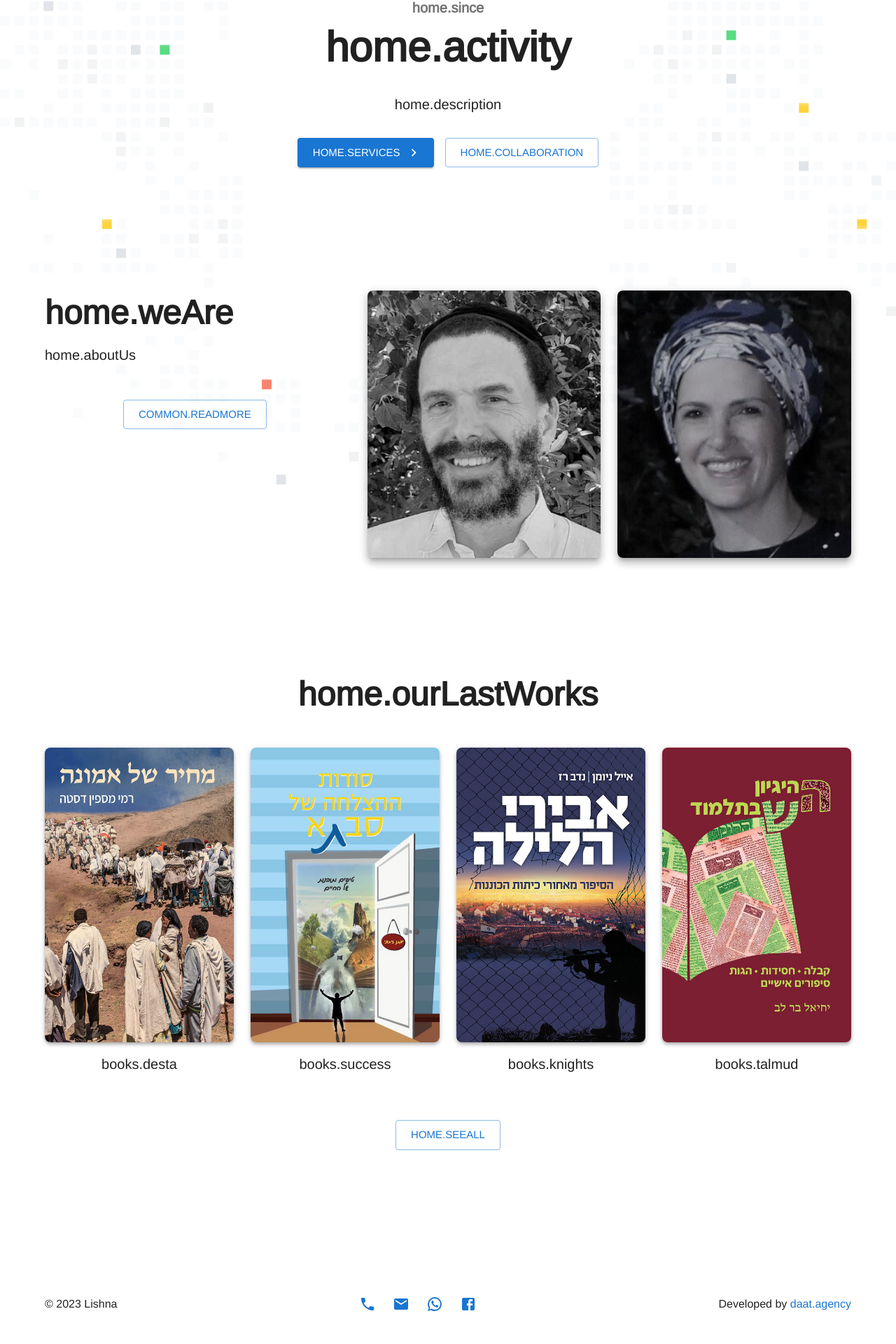
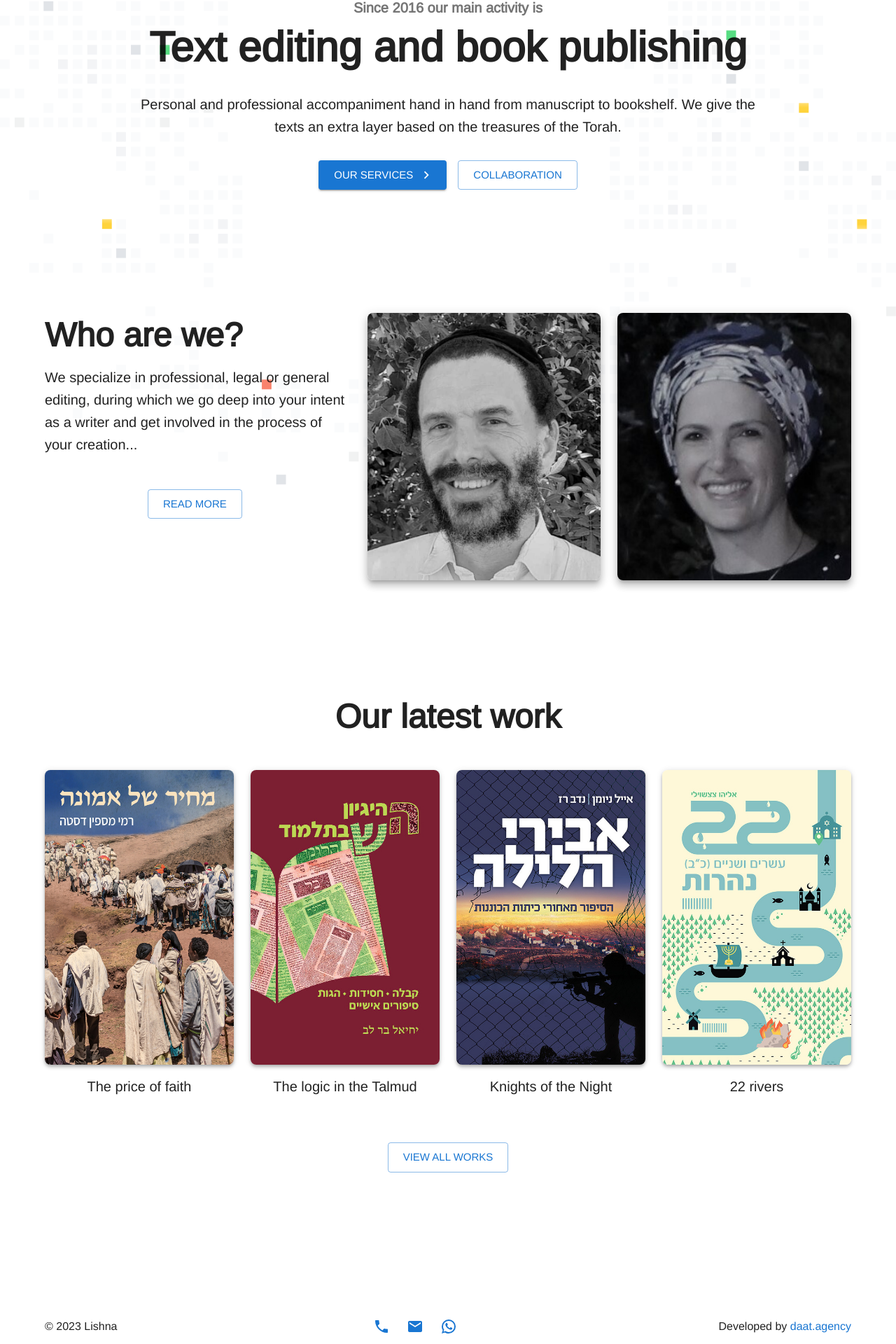
Before and after one commit to oleynichenko/lishna, a React (Create React App) app: page / in a window 1280 px wide. Shown: the part 269-2189 px from the top of the page at 70% size. Before the commit the page ends 2168 px from the top, so only its background shows below. Built offline with nearby package versions, Linux system fonts and the light colour scheme.

Commit message:
update home page

```diff
--- a/src/components/OurWorks.js
+++ b/src/components/OurWorks.js
@@ -5,18 +5,12 @@ import Typography from '@mui/material/Typography';
 import Button from '@mui/material/Button';
 import { useNavigate } from 'react-router-dom';
 import destaImage from '../assets/images/books/desta.jpg';
-import factsImage from '../assets/images/books/facts.jpg';
+// import factsImage from '../assets/images/books/facts.jpg';
 import knightsImage from '../assets/images/books/knights.jpg';
 import neharotImage from '../assets/images/books/neharot.jpg';
-import skinnyImage from '../assets/images/books/skinny.jpg';
-import successImage from '../assets/images/books/success.jpg';
+// import skinnyImage from '../assets/images/books/skinny.jpg';
+// import successImage from '../assets/images/books/success.jpg';
 import talmudImage from '../assets/images/books/talmud.jpg';
-
-function getMultipleRandom(arr, num) {
-  const shuffled = [...arr].sort(() => 0.5 - Math.random());
-
-  return shuffled.slice(0, num);
-}
 
 const books = [
   {
@@ -24,8 +18,8 @@ const books = [
     image: destaImage,
   },
   {
-    id: 'facts',
-    image: factsImage,
+    id: 'talmud',
+    image: talmudImage,
   },
   {
     id: 'knights',
@@ -35,25 +29,23 @@ const books = [
     id: 'neharot',
     image: neharotImage,
   },
-  {
-    id: 'skinny',
-    image: skinnyImage,
-  },
-  {
-    id: 'success',
-    image: successImage,
-  },
-  {
-    id: 'talmud',
-    image: talmudImage,
-  },
+  // {
+  //   id: 'facts',
+  //   image: factsImage,
+  // },
+  // {
+  //   id: 'skinny',
+  //   image: skinnyImage,
+  // },
+  // {
+  //   id: 'success',
+  //   image: successImage,
+  // },
 ];
 
 function OurWorks({ sx }) {
-  const { t } = useTranslation();
+  const { t, i18n } = useTranslation();
   const navigate = useNavigate();
-
-  const randomBooks = getMultipleRandom(books, 4);
 
   return (
     <Container maxWidth="lg" disableGutters sx={{ ...sx, textAlign: 'center' }}>
@@ -61,7 +53,7 @@ function OurWorks({ sx }) {
         {t('home.ourLastWorks')}
       </Typography>
       <Grid container spacing={{ xs: 6, sm: 3 }} sx={{ mb: {xs: 6, md: 8} }}>
-        {randomBooks.map((book) => (
+        {books.map((book) => (
           <Grid item xs={12} sm={6} md={3} key={book.id}>
             <Box
               component="img"
@@ -74,7 +66,9 @@ function OurWorks({ sx }) {
               alt={t(`books.${book.id}`)}
               src={book.image}
             />
-            <Typography variant="h6">{t(`books.${book.id}`)}</Typography>
+            {i18n.language !== 'he' && (
+              <Typography variant="h6">{t(`books.${book.id}`)}</Typography>
+            )}
           </Grid>
         ))}
       </Grid>
--- a/src/components/Social.js
+++ b/src/components/Social.js
@@ -1,15 +1,16 @@
 import React from 'react';
-import { useTranslation } from 'react-i18next';
+import {useTranslation} from 'react-i18next';
 import EmailIcon from '@mui/icons-material/Email';
 import WhatsAppIcon from '@mui/icons-material/WhatsApp';
 import LocalPhoneIcon from '@mui/icons-material/LocalPhone';
-import FacebookIcon from '@mui/icons-material/Facebook';
-import { Stack } from '@mui/material';
+import {Stack} from '@mui/material';
 import Tooltip from '@mui/material/Tooltip';
 import IconButton from '@mui/material/IconButton';
+import useSettings from "../hooks/useSettings";
 
 function Social({ sx }) {
   const { t } = useTranslation();
+  const { phone, email, whatsup } = useSettings();
 
   return (
     <Stack
@@ -20,23 +21,18 @@ function Social({ sx }) {
       }}
     >
       <Tooltip title={t('icons.phone')} sx={{ mr: 1 }}>
-        <IconButton color="primary">
+        <IconButton color="primary" onClick={() => window.location.href = `tel:+${phone}`}>
           <LocalPhoneIcon />
         </IconButton>
       </Tooltip>
-      <Tooltip title={t('icons.email')} sx={{ mr: 1 }}>
+      <Tooltip title={t('icons.email')} sx={{ mr: 1 }} onClick={() => window.location.href = `mailto:${email}`}>
         <IconButton color="primary">
           <EmailIcon />
         </IconButton>
       </Tooltip>
-      <Tooltip title={t('icons.whatsapp')} sx={{ mr: 1 }}>
+      <Tooltip title={t('icons.whatsapp')} sx={{ mr: 1 }} onClick={() => window.location.href = `https://wa.me/${whatsup}`}>
         <IconButton color="primary">
           <WhatsAppIcon />
-        </IconButton>
-      </Tooltip>
-      <Tooltip title={t('icons.facebook')}>
-        <IconButton color="primary">
-          <FacebookIcon />
         </IconButton>
       </Tooltip>
     </Stack>
--- a/src/config.js
+++ b/src/config.js
@@ -1,3 +1,6 @@
 export const defaultSettings = {
-  maxAppWidth: 'lg'
+  maxAppWidth: 'lg',
+  phone: '+972527710700',
+  whatsup: '972556808872',
+  email: 'eladina7@gmail.com'
 };
--- a/src/contexts/SettingsContext.js
+++ b/src/contexts/SettingsContext.js
@@ -11,7 +11,10 @@ const SettingsContext = createContext(initialState);
 
 function SettingsProvider({ children }) {
   const [settings, setSettings] = useLocalStorage('settings', {
-    maxAppWidth: initialState.maxAppWidth
+    maxAppWidth: initialState.maxAppWidth,
+    phone: initialState.phone,
+    whatsup: initialState.whatsup,
+    email: initialState.email
   });
 
   // const onChangeDirection = (event) => {
--- a/src/locales/en.json
+++ b/src/locales/en.json
@@ -2,7 +2,8 @@
   "common": {
     "siteName": "Lishna",
     "developedBy": "Developed by",
-    "changeLang": "Change language"
+    "changeLang": "Change language",
+    "readMore": "Read more"
   },
   "langs": {
     "en": "English",
@@ -21,5 +22,25 @@
     "facebook": "Write in Facebook",
     "phone": "Make a phone call",
     "whatsapp": "Write in WhatsApp"
+  },
+  "home": {
+    "since": "Since 2016 our main activity is",
+    "activity": "Text editing and book publishing",
+    "description": "Personal and professional accompaniment hand in hand from manuscript to bookshelf. We give the texts an extra layer based on the treasures of the Torah.",
+    "services": "Our services",
+    "collaboration": "Collaboration",
+    "weAre": "Who are we?",
+    "ourLastWorks": "Our latest work",
+    "aboutUs": "We specialize in professional, legal or general editing, during which we go deep into your intent as a writer and get involved in the process of your creation...",
+    "seeAll": "View all works"
+  },
+  "books": {
+    "desta": "The price of faith",
+    "talmud": "The logic in the Talmud",
+    "knights": "Knights of the Night",
+    "neharot": "22 rivers",
+    "facts": "Facts",
+    "skinny": "Skinny",
+    "success": "Success"
   }
 }
--- a/src/locales/he.json
+++ b/src/locales/he.json
@@ -24,5 +24,14 @@
   },
   "home": {
     "since": "Since 2016 We are engaged"
+  },
+  "books": {
+    "desta": "מחיר של אמונה",
+    "talmud": "ההגיון שבתלמוד",
+    "knights": "בירי הלילה",
+    "neharot": "כב נהרות",
+    "facts": "Facts",
+    "skinny": "Skinny",
+    "success": "Success"
   }
 }
--- a/src/locales/ru.json
+++ b/src/locales/ru.json
@@ -35,12 +35,12 @@
     "seeAll": "Смотреть все работы"
   },
   "books": {
-    "desta": "Desta",
+    "desta": "Цена веры",
+    "talmud": "Логика Талмуда",
+    "knights": "Рыцари ночи",
+    "neharot": "22 реки",
     "facts": "Facts",
-    "knights": "Knights",
-    "neharot": "Neharot",
     "skinny": "Skinny",
-    "success": "Success",
-    "talmud": "Talmud"
+    "success": "Success"
   }
 }
--- a/src/pages/Home.js
+++ b/src/pages/Home.js
@@ -6,7 +6,7 @@ import Main from '../components/Main';
 function App() {
   return (
     <>
-      <Main sx={{ pt: { xs: 15, sm: 25 }, mb: { xs: 10, sm: 15, md: 20 } }} />
+      <Main sx={{ pt: { xs: 15, sm: 25 }, mb: { xs: 8, sm: 15, md: 20 } }} />
       <AboutUs sx={{ mb: { xs: 10, sm: 15, md: 20 } }} />
       <OurWorks sx={{ mb: { xs: 15, md: 25 } }} />
     </>
```
